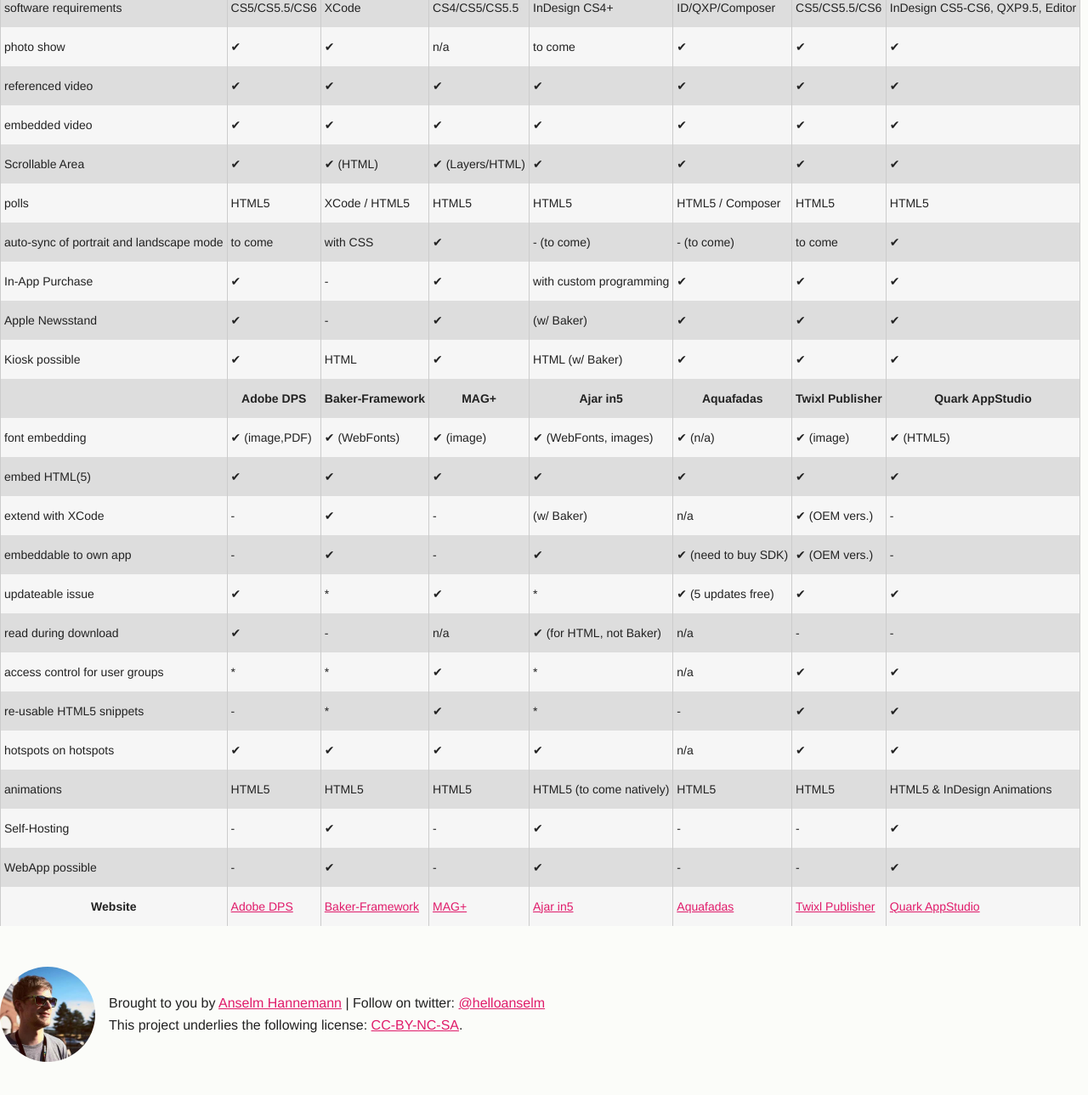
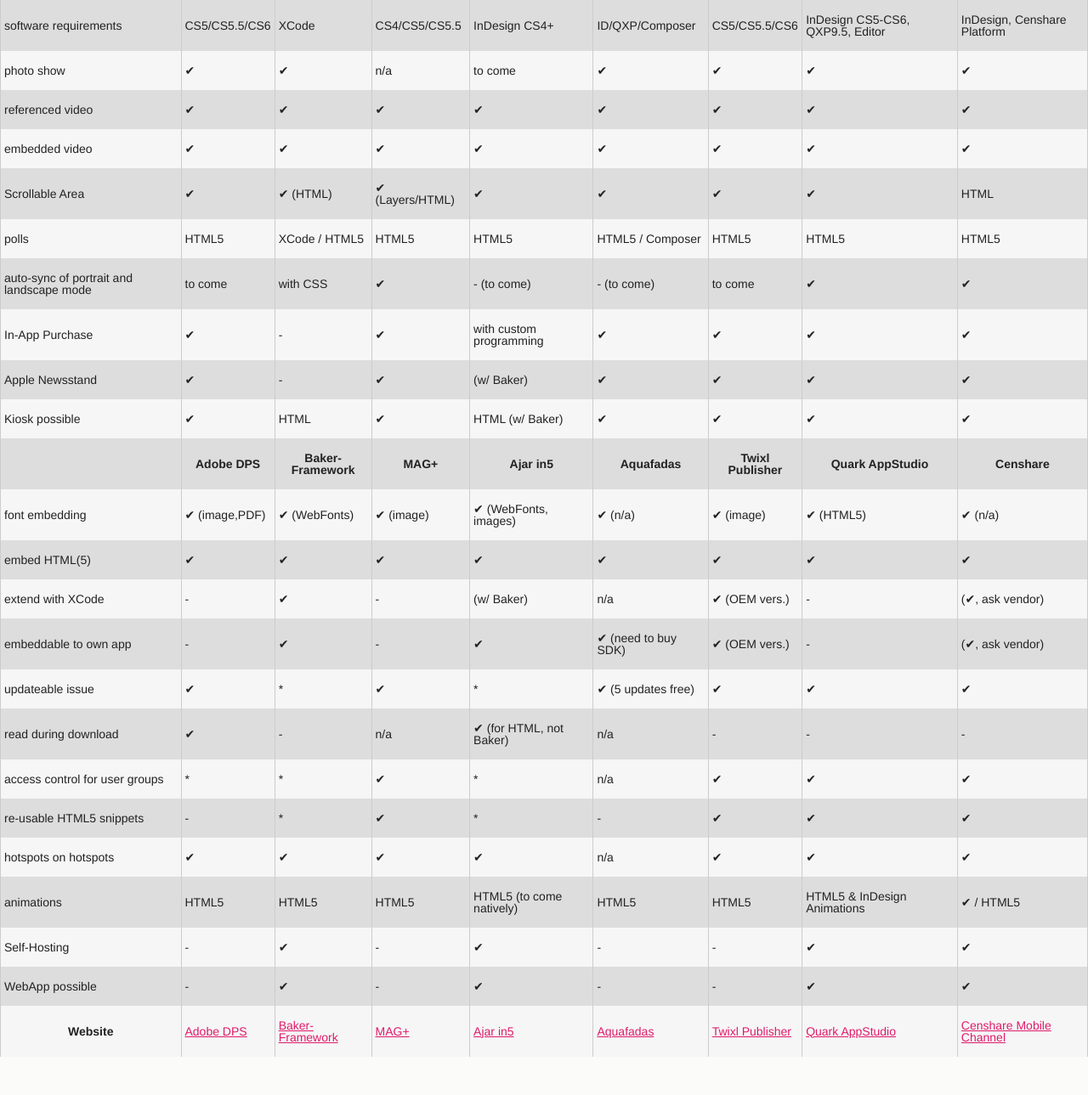
Before and after one commit to anselmh/Publishing-please, a website: page index.html in a window 1280 px wide. Shown: the part 420-1709 px from the top of the page at 85% size. Drawn offline with Linux system fonts and the light colour scheme.

Commit message:
Add censhare

```diff
--- a/index.html
+++ b/index.html
@@ -51,6 +51,7 @@
 						<th>Aquafadas</th>
 						<th>Twixl Publisher</th>
 						<th>Quark AppStudio</th>
+						<th>Censhare</th>
 					</tr>
 					<tr>
 					  <td>supported platforms</td>
@@ -61,6 +62,7 @@
 					  <td><img src="img/apple.png" alt="iOS is supported"> <img src="img/android.png" alt="Android is supported"></td>
 					  <td><img src="img/apple.png" alt="iOS is supported"> <img src="img/android.png" alt="Android is supported"> <img src="img/amazon.png" alt="Amazon Kindle Fire is supported"></td>
 					  <td><img src="img/apple.png" alt="iOS is supported"> <img src="img/android.png" alt="Android is supported"> <img src="img/amazon.png" alt="Amazon Kindle Fire is supported"></td>
+					  <td> </td>
 					</tr>
 					<tr>
 						<td>software requirements</td>
@@ -71,6 +73,7 @@
 						<td>ID/QXP/Composer</td>
 						<td>CS5/CS5.5/CS6</td>
 						<td>InDesign CS5-CS6, QXP9.5, Editor</td>
+						<td>InDesign, Censhare Platform</td>
 					</tr>
 					<tr>
 						<td>photo show</td>
@@ -81,9 +84,11 @@
 						<td>✔</td>
 						<td>✔</td>
 						<td>✔</td>
+						<td>✔</td>
 					</tr>
 					<tr>
 						<td>referenced video</td>
+						<td>✔</td>
 						<td>✔</td>
 						<td>✔</td>
 						<td>✔</td>
@@ -101,6 +106,7 @@
 						<td>✔</td>
 						<td>✔</td>
 						<td>✔</td>
+						<td>✔</td>
 					</tr>
 					<tr>
 						<td>Scrollable Area</td>
@@ -111,6 +117,7 @@
 						<td>✔</td>
 						<td>✔</td>
 						<td>✔</td>
+						<td>HTML</td>
 					</tr>
 					<tr>
 						<td>polls</td>
@@ -119,6 +126,7 @@
 						<td>HTML5</td>
 						<td>HTML5</td>
 						<td>HTML5 / Composer</td>
+						<td>HTML5</td>
 						<td>HTML5</td>
 						<td>HTML5</td>
 					</tr>
@@ -131,6 +139,7 @@
 						<td>- (to come)</td>
 						<td>to come</td>
 						<td>✔</td>
+						<td>✔</td>
 					</tr>
 					<tr>
 						<td>In-App Purchase</td>
@@ -138,6 +147,7 @@
 						<td>-</td>
 						<td>✔</td>
 						<td>with custom programming</td>
+						<td>✔</td>
 						<td>✔</td>
 						<td>✔</td>
 						<td>✔</td>
@@ -151,6 +161,7 @@
 						<td>✔</td>
 						<td>✔</td>
 						<td>✔</td>
+						<td>✔</td>
 					</tr>
 					<tr>
 						<td>Kiosk possible</td>
@@ -158,6 +169,7 @@
 						<td>HTML</td>
 						<td>✔</td>
 						<td>HTML (w/ Baker)</td>
+						<td>✔</td>
 						<td>✔</td>
 						<td>✔</td>
 						<td>✔</td>
@@ -173,6 +185,7 @@
 						<th>Aquafadas</th>
 						<th>Twixl Publisher</th>
 						<th>Quark AppStudio</th>
+						<th>Censhare</th>
 					</tr>
 
 
@@ -185,9 +198,11 @@
 						<td>✔ (n/a)</td>
 						<td>✔ (image)</td>
 						<td>✔ (HTML5)</td>
+						<td>✔ (n/a)</td>
 					</tr>
 					<tr>
 						<td>embed HTML(5)</td>
+						<td>✔</td>
 						<td>✔</td>
 						<td>✔</td>
 						<td>✔</td>
@@ -205,6 +220,7 @@
 						<td>n/a</td>
 						<td>✔ (OEM vers.)</td>
 						<td>-</td>
+						<td>(✔, ask vendor)</td>
 					</tr>
 					<tr>
 						<td>embeddable to own app</td>
@@ -215,6 +231,7 @@
 						<td>✔ (need to buy SDK)</td>
 						<td>✔ (OEM vers.)</td>
 						<td>-</td>
+						<td>(✔, ask vendor)</td>
 					</tr>
 					<tr>
 						<td>updateable issue</td>
@@ -223,6 +240,7 @@
 						<td>✔</td>
 						<td>*</td>
 						<td>✔ (5 updates free)</td>
+						<td>✔</td>
 						<td>✔</td>
 						<td>✔</td>
 					</tr>
@@ -235,6 +253,7 @@
 						<td>n/a</td>
 						<td>-</td>
 						<td>-</td>
+						<td>-</td>
 					</tr>
 					<tr>
 						<td>access control for user groups</td>
@@ -243,6 +262,7 @@
 						<td>✔</td>
 						<td>*</td>
 						<td>n/a</td>
+						<td>✔</td>
 						<td>✔</td>
 						<td>✔</td>
 					</tr>
@@ -255,6 +275,7 @@
 						<td>-</td>
 						<td>✔</td>
 						<td>✔</td>
+						<td>✔</td>
 					</tr>
 					<tr>
 						<td>hotspots on hotspots</td>
@@ -263,6 +284,7 @@
 						<td>✔</td>
 						<td>✔</td>
 						<td>n/a</td>
+						<td>✔</td>
 						<td>✔</td>
 						<td>✔</td>
 					</tr>
@@ -276,6 +298,7 @@
 					  <td>HTML5</td>
 					  <td>HTML5</td>
 					  <td>HTML5 &amp; InDesign Animations</td>
+					  <td>✔ / HTML5</td>
 					</tr>
 					<tr>
 					  <td>Self-Hosting</td>
@@ -285,6 +308,7 @@
 					  <td>✔</td>
 					  <td>-</td>
 					  <td>-</td>
+					  <td>✔</td>
 					  <td>✔</td>
 					</tr>
 					<tr>
@@ -296,6 +320,7 @@
 					  <td>-</td>
 					  <td>-</td>
 					  <td>✔</td>
+					  <td>✔</td>
 					</tr>
 					<tr>
 						<th>Website</th>
@@ -306,6 +331,7 @@
 						<td><a class="link--external" href="http://www.aquafadas.com/en/digital-publishing/" title="go to vendor's website">Aquafadas</a></td>
 						<td><a class="link--external" href="http://twixlmedia.com/en" title="go to Twixl Website">Twixl Publisher</a></td>
 						<td><a class="link--external" href="http://appstudio.net/">Quark AppStudio</a></td>
+						<td><a class="link--external" href="http://www.censhare.com/en/products-services/publishing/features/mobile-content-management#ilnavicontent">Censhare Mobile Channel</a>
 					</tr>
 				</tbody>
 			</table>
```
